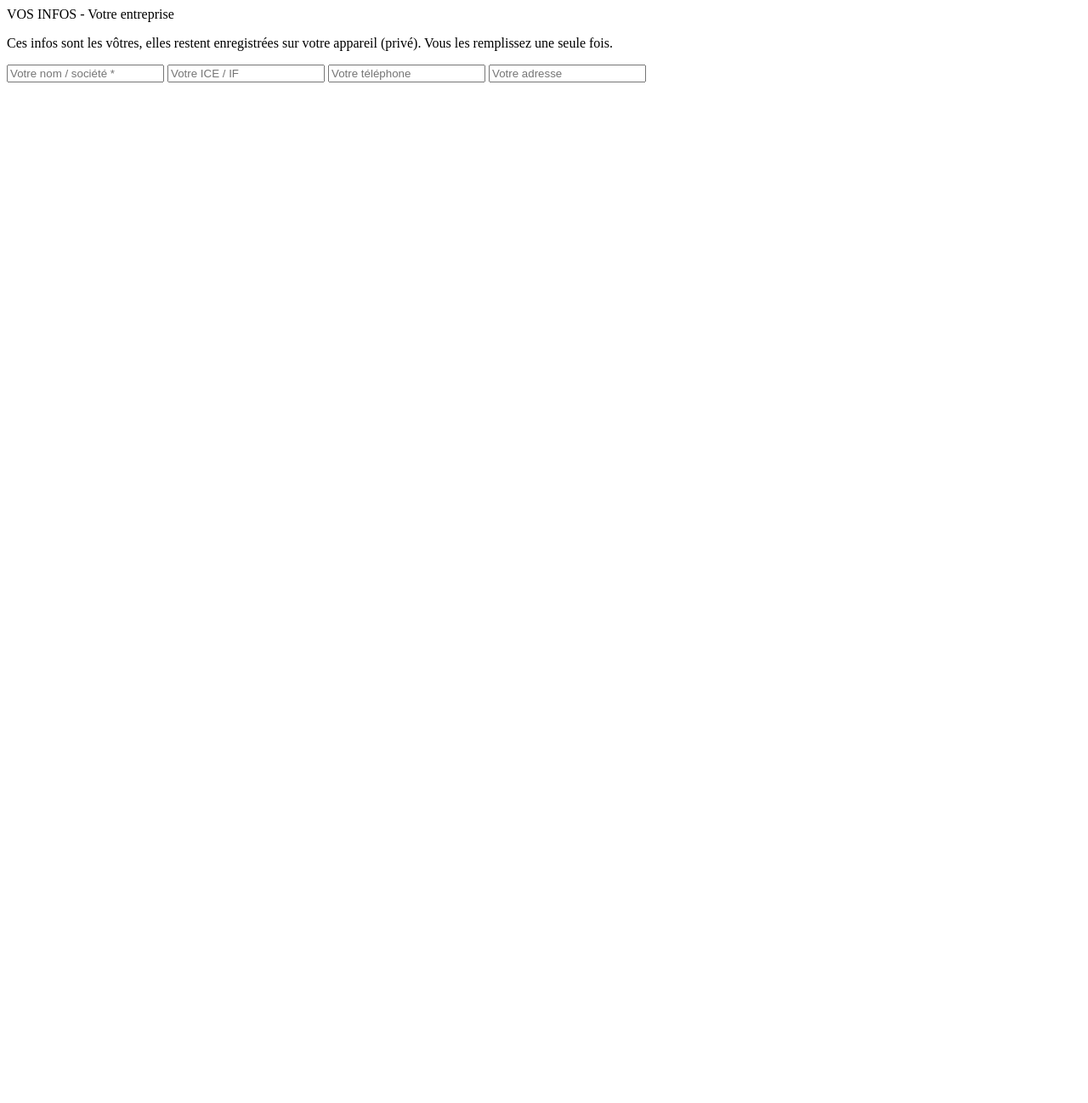
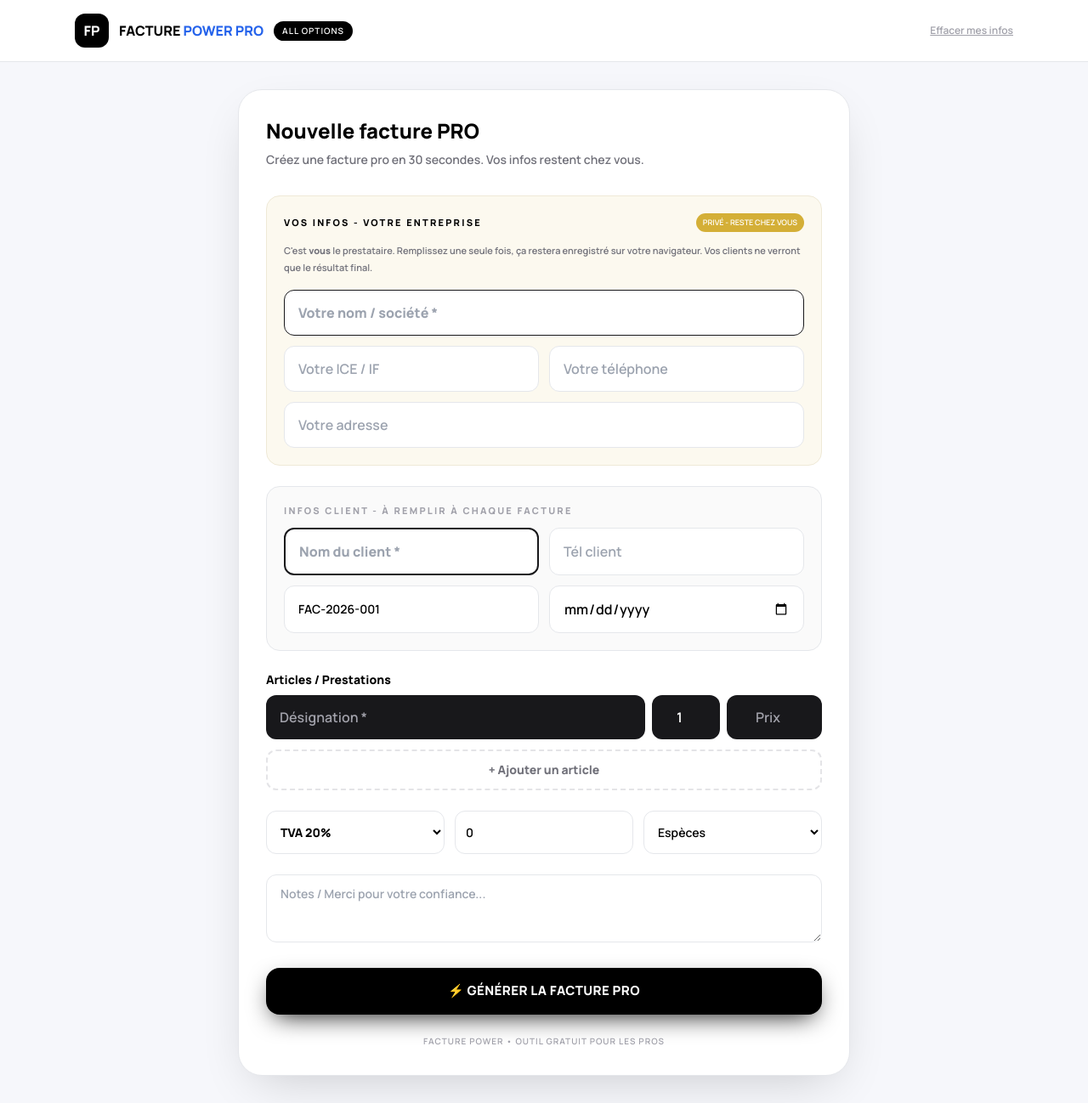
Before and after one commit to ilyassebenmouloud123-source/fucture-power, a Flask app: page / in a window 1280 px wide. Shown: the whole page at 85% size. Before the commit the page ends 97 px from the top, so only its background shows below. Run offline with Flask 3, Linux system fonts and the light colour scheme; some libraries are stand-ins or nearby versions.

Commit message:
Update form.html

```diff
--- a/templates/form.html
+++ b/templates/form.html
@@ -1,10 +1,61 @@
-<div class="bg-zinc-50 rounded-2xl p-5 border border-zinc-100">
-  <p class="text-[11px] font-black tracking-widest text-black mb-1">VOS INFOS - Votre entreprise</p>
-  <p class="text-[10px] text-zinc-500 mb-3">Ces infos sont les vôtres, elles restent enregistrées sur votre appareil (privé). Vous les remplissez une seule fois.</p>
-  <div class="grid grid-cols-2 gap-3">
-    <input id="ent_nom" name="ent_nom" placeholder="Votre nom / société *" class="col-span-2 px-4 py-3 rounded-xl border bg-white">
-    <input id="ent_ice" name="ent_ice" placeholder="Votre ICE / IF" class="px-4 py-3 rounded-xl border bg-white">
-    <input id="ent_tel" name="ent_tel" placeholder="Votre téléphone" class="px-4 py-3 rounded-xl border bg-white">
-    <input id="ent_adresse" name="ent_adresse" placeholder="Votre adresse" class="col-span-2 px-4 py-3 rounded-xl border bg-white">
-  </div>
+<!DOCTYPE html>
+<html lang="fr"><head><meta charset="UTF-8"><meta name="viewport" content="width=device-width,initial-scale=1">
+<title>FACTURE POWER PRO</title><script src="https://cdn.tailwindcss.com"></script>
+<link href="https://fonts.googleapis.com/css2?family=Manrope:wght@600;800;900&display=swap" rel="stylesheet">
+<style>body{font-family:'Manrope',sans-serif}</style></head>
+<body class="bg-[#f6f7fb] min-h-screen">
+<nav class="bg-white border-b sticky top-0 z-10"><div class="max-w-6xl mx-auto px-6 py-4 flex justify-between items-center"><div class="flex items-center gap-3"><div class="w-10 h-10 rounded-xl bg-black flex items-center justify-center text-white font-black">FP</div><b>FACTURE <span class="text-blue-600">POWER PRO</span></b><span class="text-[10px] bg-black text-white px-2.5 py-1 rounded-full tracking-widest">ALL OPTIONS</span></div><button onclick="localStorage.clear();location.reload()" class="text-xs text-zinc-400 underline">Effacer mes infos</button></div></nav>
+
+<div class="max-w-3xl mx-auto px-6 py-8">
+<div class="bg-white rounded-[28px] shadow-[0_20px_60px_-20px_rgba(0,0,0,0.2)] p-8 border">
+<h1 class="text-2xl font-black">Nouvelle facture PRO</h1>
+<p class="text-sm text-zinc-500 mt-2">Créez une facture pro en 30 secondes. Vos infos restent chez vous.</p>
+
+<form method="POST" action="/create" class="space-y-6 mt-8" id="f">
+
+<!-- VOS INFOS -->
+<div class="bg-[#fcf9ef] rounded-2xl p-5 border border-[#efe9d7]">
+<div class="flex justify-between items-center mb-3"><p class="text-[11px] font-black tracking-[0.2em] text-black">VOS INFOS - VOTRE ENTREPRISE</p><span class="text-[9px] bg-[#D4AF37] text-white px-2 py-1 rounded-full">PRIVÉ - RESTE CHEZ VOUS</span></div>
+<p class="text-[11px] text-zinc-500 mb-4 leading-5">C'est <b>vous</b> le prestataire. Remplissez une seule fois, ça restera enregistré sur votre navigateur. Vos clients ne verront que le résultat final.</p>
+<div class="grid grid-cols-2 gap-3">
+<input id="ent_nom" name="ent_nom" placeholder="Votre nom / société *" required class="col-span-2 px-4 py-3.5 rounded-xl border bg-white font-bold border-zinc-900">
+<input id="ent_ice" name="ent_ice" placeholder="Votre ICE / IF" class="px-4 py-3.5 rounded-xl border bg-white">
+<input id="ent_tel" name="ent_tel" placeholder="Votre téléphone" class="px-4 py-3.5 rounded-xl border bg-white">
+<input id="ent_adresse" name="ent_adresse" placeholder="Votre adresse" class="col-span-2 px-4 py-3.5 rounded-xl border bg-white">
 </div>
+</div>
+
+<!-- CLIENT -->
+<div class="bg-zinc-50 rounded-2xl p-5 border"><p class="text-[11px] font-black tracking-[0.2em] text-zinc-400 mb-3">INFOS CLIENT - À REMPLIR À CHAQUE FACTURE</p>
+<div class="grid grid-cols-2 gap-3">
+<input name="client" placeholder="Nom du client *" required class="px-4 py-3.5 rounded-xl bg-white border-2 border-zinc-900 font-bold">
+<input name="client_tel" placeholder="Tél client" class="px-4 py-3.5 rounded-xl bg-white border">
+<input name="numero" value="FAC-2026-001" class="px-4 py-3.5 rounded-xl bg-white border text-sm">
+<input name="date" type="date" class="px-4 py-3.5 rounded-xl bg-white border">
+</div></div>
+
+<!-- ARTICLES -->
+<div><p class="font-bold text-sm mb-2">Articles / Prestations</p><div id="items" class="space-y-2"><div class="flex gap-2"><input name="nom[]" placeholder="Désignation *" required class="flex-1 px-4 py-3.5 rounded-xl bg-zinc-900 text-white placeholder-zinc-400"><input name="qte[]" type="number" value="1" class="w-20 px-3 py-3.5 rounded-xl bg-zinc-900 text-white text-center"><input name="prix[]" type="number" placeholder="Prix" required class="w-28 px-3 py-3.5 rounded-xl bg-zinc-900 text-white text-center placeholder-zinc-400"></div></div><button type="button" onclick="addItem()" class="mt-3 w-full border-2 border-dashed border-zinc-200 rounded-xl py-3 font-bold text-zinc-500 text-sm hover:bg-zinc-50">+ Ajouter un article</button></div>
+
+<!-- OPTIONS -->
+<div class="grid grid-cols-3 gap-3">
+<select name="tva" class="px-3 py-3.5 rounded-xl border bg-white text-sm font-bold"><option value="20">TVA 20%</option><option value="10">TVA 10%</option><option value="7">TVA 7%</option><option value="14">TVA 14%</option><option value="0">Sans TVA</option></select>
+<input name="remise" type="number" placeholder="Remise %" value="0" class="px-3 py-3.5 rounded-xl border bg-white text-sm">
+<select name="paiement" class="px-3 py-3.5 rounded-xl border bg-white text-sm"><option>Espèces</option><option>Virement</option><option>Wafacash</option><option>Chèque</option></select>
+</div>
+
+<textarea name="notes" placeholder="Notes / Merci pour votre confiance..." class="w-full px-4 py-3 rounded-xl border bg-white h-20 text-sm"></textarea>
+
+<button class="w-full bg-black text-white rounded-2xl p-4 font-black text-[15px] tracking-wide shadow-[0_10px_30px_-10px_black] hover:bg-zinc-900">⚡ GÉNÉRER LA FACTURE PRO</button>
+<p class="text-center text-[10px] text-zinc-400 tracking-widest">FACTURE POWER • OUTIL GRATUIT POUR LES PROS</p>
+
+</form>
+</div>
+</div>
+</div>
+
+<script>
+function addItem(){document.getElementById('items').insertAdjacentHTML('beforeend',`<div class="flex gap-2 mt-2"><input name="nom[]" placeholder="Désignation *" required class="flex-1 px-4 py-3.5 rounded-xl bg-zinc-900 text-white placeholder-zinc-400"><input name="qte[]" type="number" value="1" class="w-20 px-3 py-3.5 rounded-xl bg-zinc-900 text-white text-center"><input name="prix[]" type="number" placeholder="Prix" required class="w-28 px-3 py-3.5 rounded-xl bg-zinc-900 text-white text-center placeholder-zinc-400"></div>`)}
+const ids=['ent_nom','ent_ice','ent_tel','ent_adresse'];ids.forEach(id=>{let el=document.getElementById(id);let v=localStorage.getItem(id);if(v) el.value=v;el.addEventListener('input',()=>localStorage.setItem(id,el.value))});
+</script>
+</body></html>
```
